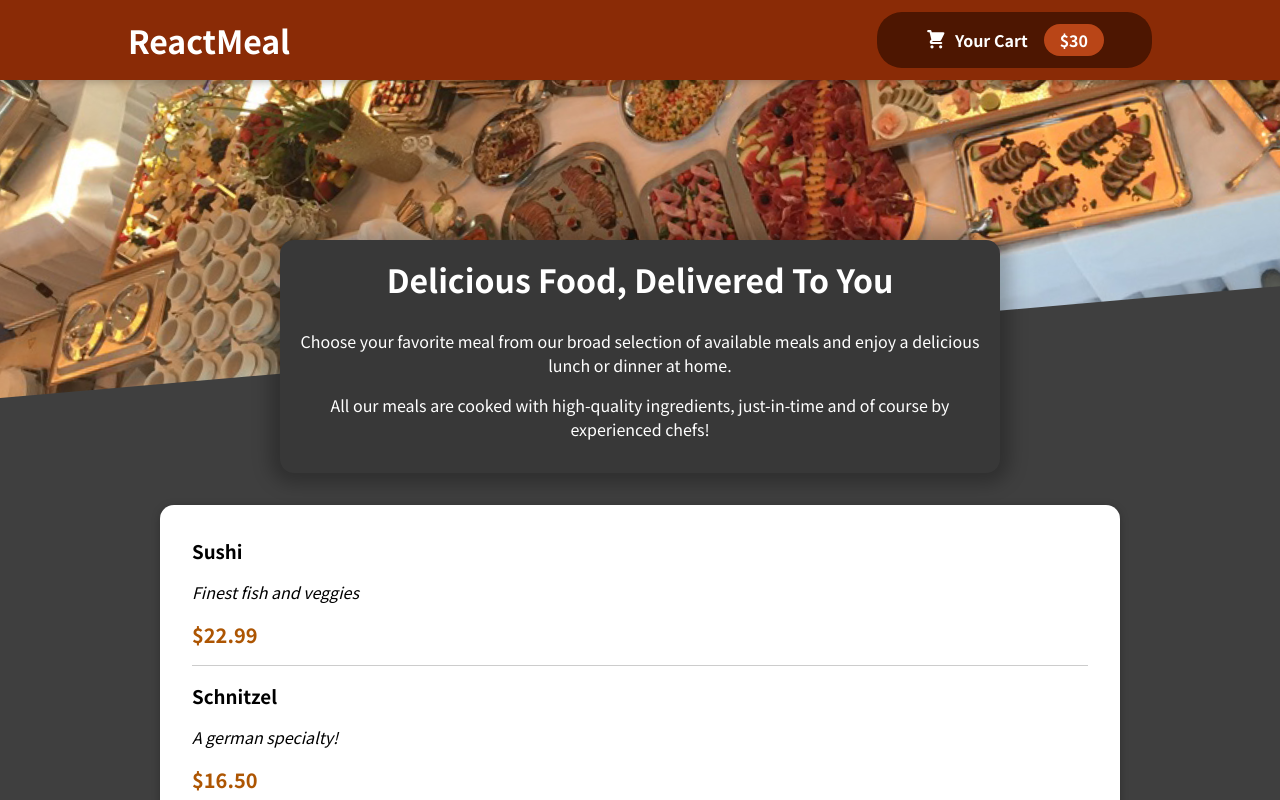
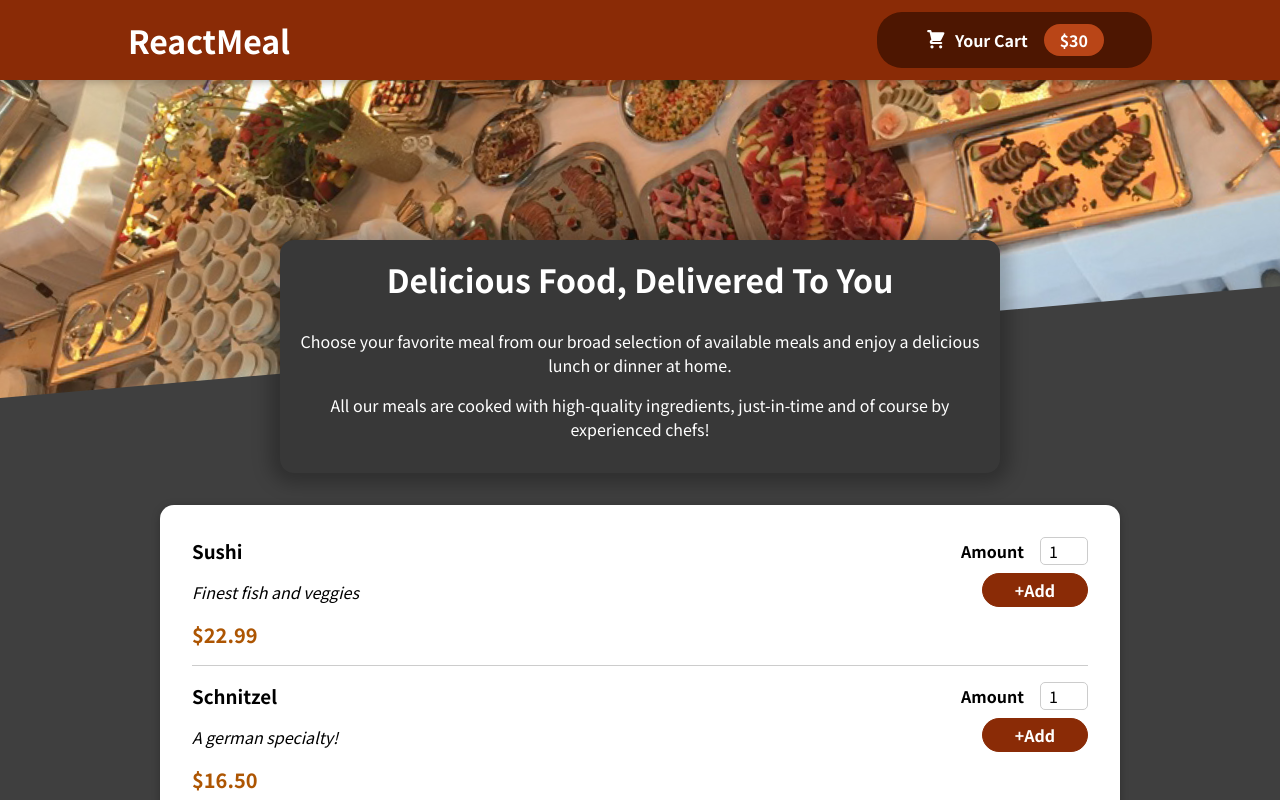
Before and after one commit to Ngatyah/Kungumaitu, a React (Create React App) app: page / in a window 1280 px wide. Shown: the top 800 px of the page. Built offline with nearby package versions, Linux system fonts and the light colour scheme.

Commit message:
adding the cart

```diff
--- a/src/components/Meals/AvailableMeals.js
+++ b/src/components/Meals/AvailableMeals.js
@@ -34,6 +34,7 @@
 
     const mealList = DUMMY_MEALS.map(meal => <MealItem
         key={meal.id}
+        id={meal.id}
         name={meal.name}
         price={meal.price}
         description={meal.description}
--- a/src/components/Meals/MealItem/MealItem.js
+++ b/src/components/Meals/MealItem/MealItem.js
@@ -1,4 +1,5 @@
 import classes from './MealItem.module.css';
+import MealItemForm from './MealItemForm';
 const MealItem = props => {
 
     const price = `$${props.price.toFixed(2)}`
@@ -8,6 +9,9 @@
             <div className={classes.description}><p>{props.description}</p></div>
             <div className={classes.price}>{price}</div>
         </div>
+        <div>
+            <MealItemForm id={props.id} />
+        </div>
     </li>
 };
 export default MealItem;
--- a/src/components/Meals/MealItem/MealItemForm.js
+++ b/src/components/Meals/MealItem/MealItemForm.js
@@ -0,0 +1,20 @@
+import Input from '../../UI/Input';
+import classes from './MealItemForm.module.css';
+const MealItemForm = (props) => {
+    return <form className={classes.form}>
+        <Input
+            label="Amount"
+            input={{
+                id: 'amount' + props.id,
+                type: 'number',
+                min: '1',
+                max: '5',
+                step: '1',
+                defaultValue: '1'
+
+            }}
+        />
+        <button className={classes['form button']}>+Add</button>
+    </form>
+}
+export default MealItemForm;
--- /dev/null
+++ b/src/components/UI/Input.js
@@ -0,0 +1,9 @@
+import classes from './Input.module.css';
+const Input = props => {
+    return <div className={classes.input}>
+        <label htmlFor={props.input.id}>{props.label}</label>
+        <input {...props.input} />
+
+    </div>
+};
+export default Input;
--- /dev/null
+++ b/src/components/UI/Input.module.css
@@ -0,0 +1,18 @@
+.input {
+  display: flex;
+  align-items: center;
+  margin-bottom: 0.5rem;
+}
+
+.input label {
+  font-weight: bold;
+  margin-right: 1rem;
+}
+
+.input input {
+  width: 3rem;
+  border-radius: 5px;
+  border: 1px solid #ccc;
+  font: inherit;
+  padding-left: 0.5rem;
+}
```
Also changed, not shown: src/components/Cart/Cart.module.css (added, +46 -0 lines), 1 other file (tests, documents, lock files or other folders).
